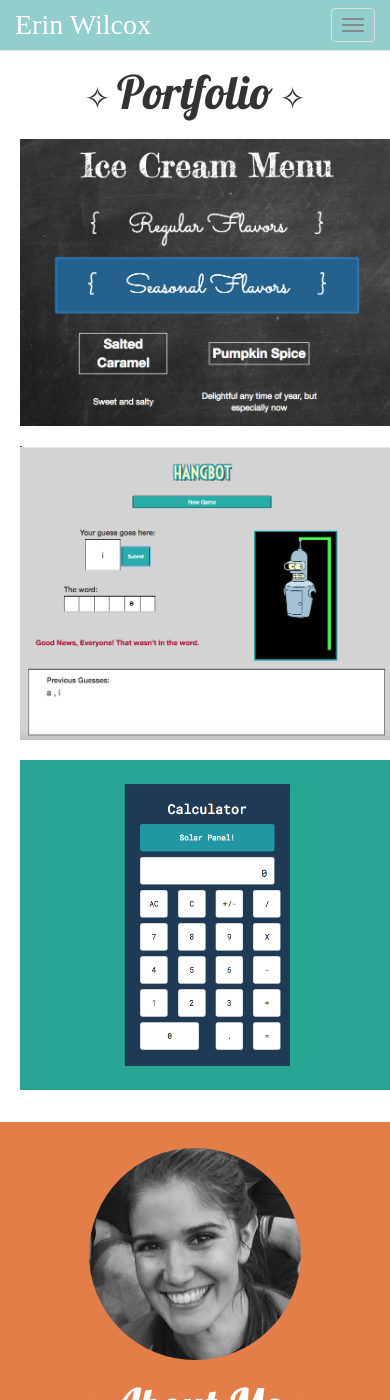
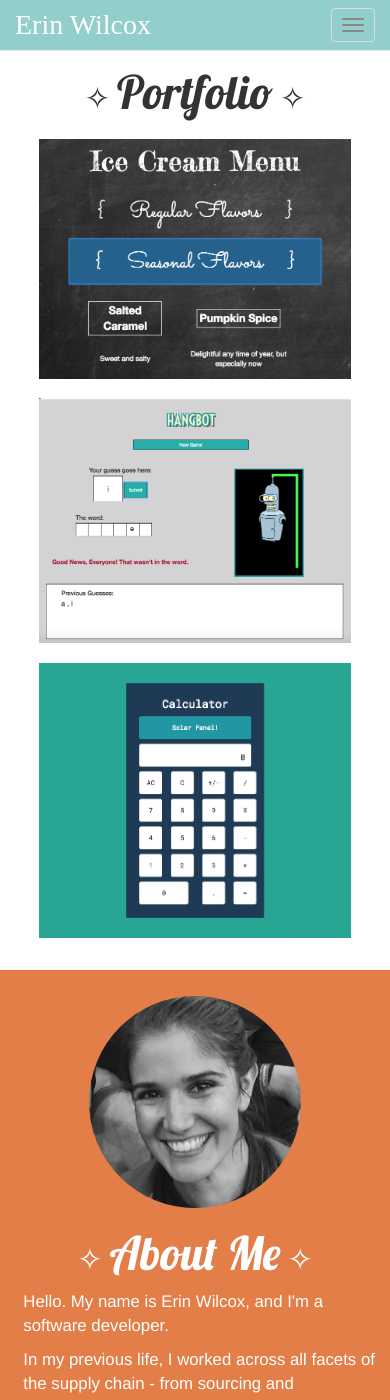
Before and after one commit to brookin8/brookin8.github.io, a Jekyll site: the page built from index.html, in a window 390 px wide and 1400 px high. Built offline with Jekyll 4.4.1, drawn with Linux system fonts in a browser that asks for light colours; nearby versions of some CDN libraries; some web fonts are replaced.

Commit message:
Fixed mobile portfolio layout. Note- chrome wasn't working for responsive rendering and safari was

```diff
--- a/_includes/header.html
+++ b/_includes/header.html
@@ -145,8 +145,14 @@ body.container {
           .aboutImage {
             width:50%;
           }
+
+          #aboutMeText {
+            padding-left:7%;
+            padding-right:7%;
+          }
+
           .portfolioImage {
-            width:120%;
+            width:100%;
           }
 
           .portfolioButton {
@@ -155,7 +161,7 @@ body.container {
             height:80%;
             width:80%;
             margin-bottom:5%;
-            margin-left:5%;
+            margin-left:10%;
             padding-left:0;
             padding-right:0;
             padding-bottom:0;
@@ -168,7 +174,7 @@ body.container {
             height:80%;
             width:80%;
             margin-bottom:5%;
-            margin-left:5%;
+            margin-left:10%;
             padding-left:0;
             padding-right:0;
             padding-bottom:0;
--- a/index.html
+++ b/index.html
@@ -66,7 +66,7 @@ permalink: /
 						</div>
 					</div>
 					<div class="row">
-						<div class = "col-xs-12">
+						<div class = "col-xs-12" id="aboutMeText">
 								<p>Hello. My name is Erin Wilcox, and I'm a software developer.</p>
 
 								<p>In my previous life, I worked across all facets of the supply chain - from sourcing and procurement, to forecasting and inventory management, on through distribution and logistics engineering. I enjoyed figuring out new ways to deliver products better, faster, and more cost effectively. However, I quickly realized my ability to innovate depended entirely on the systems I was working with. So I decided to make the switch.</p>
```
